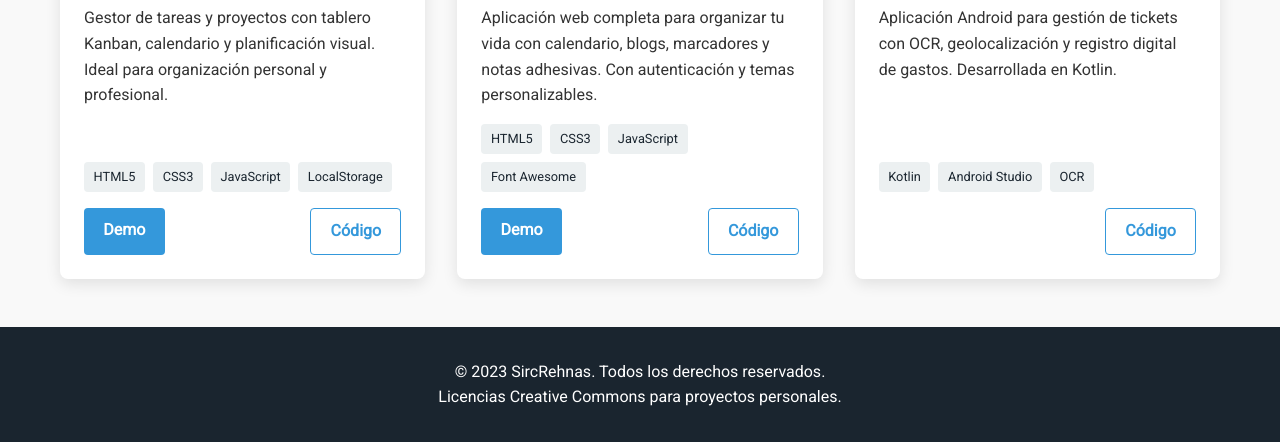
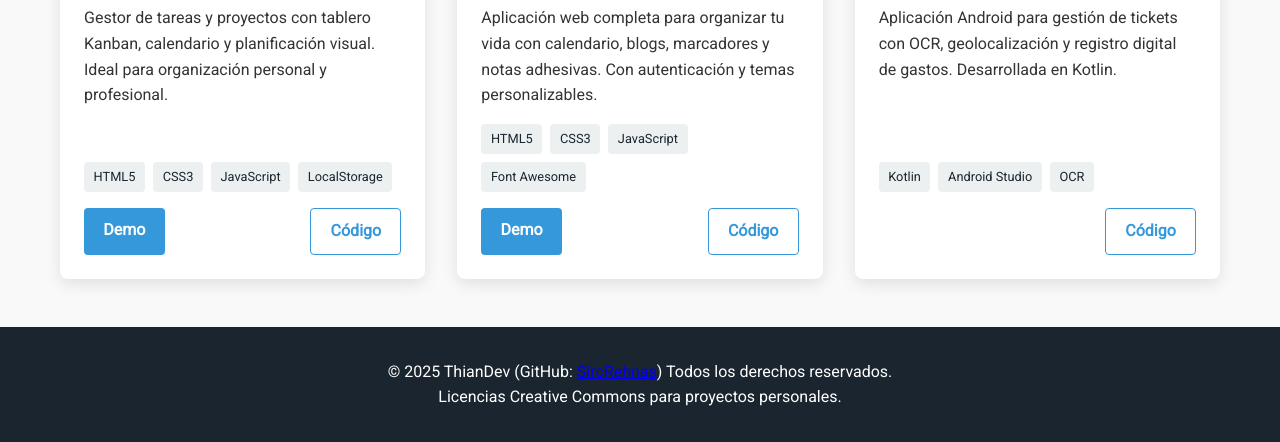
Before and after one commit to SircRehnas/sircrehnas.github.io, a plain HTML site: page index.html in a window 1280 px wide. Shown: the part 608-1050 px from the top of the page. Drawn offline with Linux system fonts and the light colour scheme.

Commit message:
Update index.html

```diff
--- a/index.html
+++ b/index.html
@@ -309,7 +309,7 @@
     </main>
 
     <footer>
-        <p>&copy; 2023 SircRehnas. Todos los derechos reservados.</p>
+        <p>&copy; 2025  ThianDev (GitHub: <a href="https://github.com/SircRehnas">SircRehnas</a>) Todos los derechos reservados.</p>
         <p>Licencias Creative Commons para proyectos personales.</p>
     </footer>
 
```
